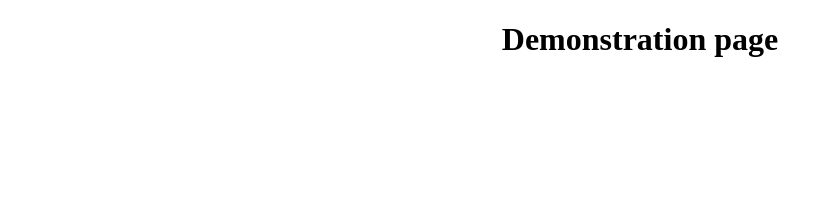
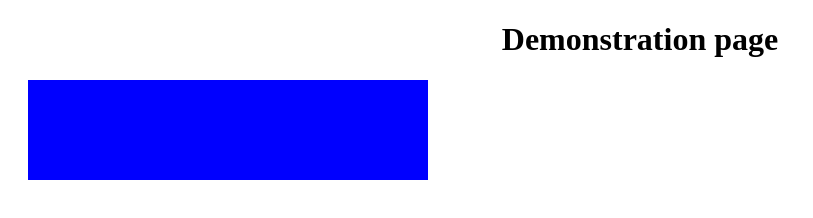
Before and after one commit to jenniferlynjohnson/Speech-Class, a plain HTML site: page index.html in a window 1280 px wide. Shown: the whole page, without its empty margins (0-813 px from the left). Drawn offline with Linux system fonts and the light colour scheme.

Commit message:
Update index.html

```diff
--- a/index.html
+++ b/index.html
@@ -1,7 +1,7 @@
 <!DOCTYPE html>
 <html>
 <head>
-  <link href="index.css" type="text/css" rel="stylesheet">
+  <link href="stylesheet.css" type="text/css" rel="stylesheet">
 <title>Demonstration Page</title>
 </head>
   <body>
```
